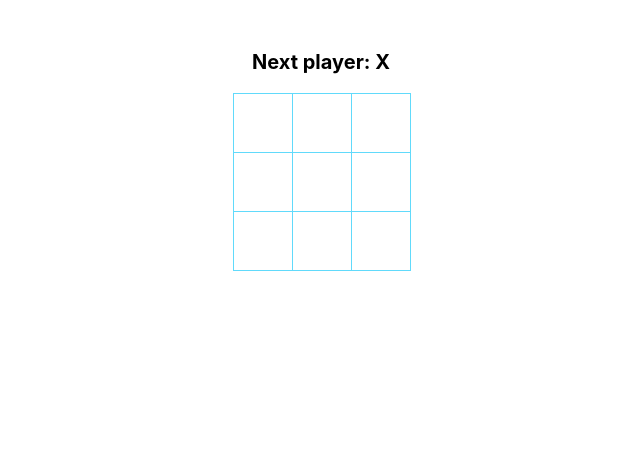
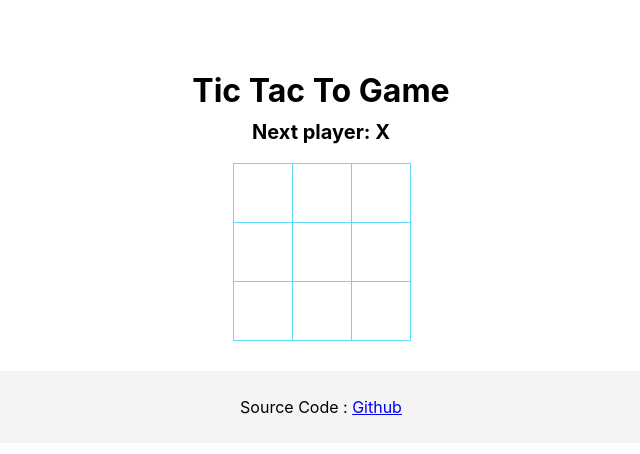
Before and after one commit to 1983shiv/tik-tac-to-react, a React (Create React App) app: page / in a window 1280 px wide. Shown: the top 454 px of the page, without its empty margins (319-959 px from the left). Built offline with nearby package versions, Linux system fonts and the light colour scheme.

Commit message:
revise the app.js for footer and heading

```diff
--- a/src/App.css
+++ b/src/App.css
@@ -78,3 +78,10 @@
 .game-info {
   margin-left: 20px;
 }
+
+.footer {
+  background-color: #f4f4f4;
+  border-radius: 8px;
+  padding: 10px 30px;
+  margin-top: 30px;
+}
--- a/src/App.js
+++ b/src/App.js
@@ -81,6 +81,7 @@ function Board() {
       className="App"
       style={{ marginLeft: "auto", marginRight: "auto", padding: "50px" }}
     >
+      <h1 style={{ marginBottom: "10px" }}>Tic Tac To Game</h1>
       <div className="status">{status}</div>
       {(calculateWinner(squares) || restart) && (
         <>
@@ -111,6 +112,13 @@ function Board() {
         <Square value={squares[7]} onSquareClick={() => handleClick(7)} />
         <Square value={squares[8]} onSquareClick={() => handleClick(8)} />
       </div>
+
+      <div className="footer">
+        <p>
+          Source Code :{" "}
+          <a href="https://github.com/1983shiv/tik-tac-to-react">Github</a>
+        </p>
+      </div>
     </div>
   );
 }
```
